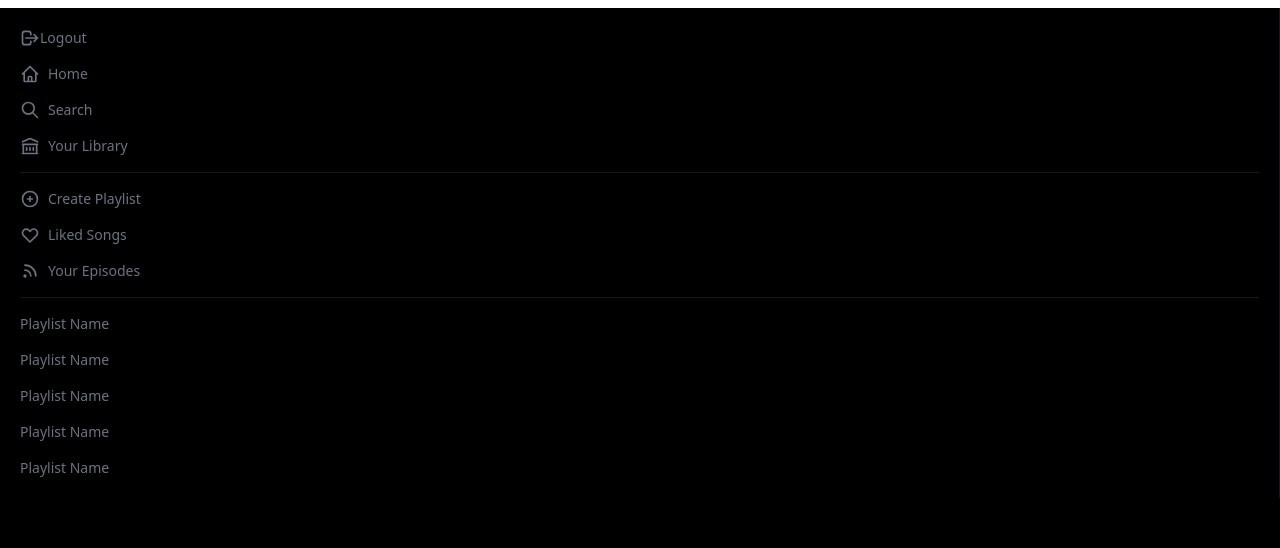
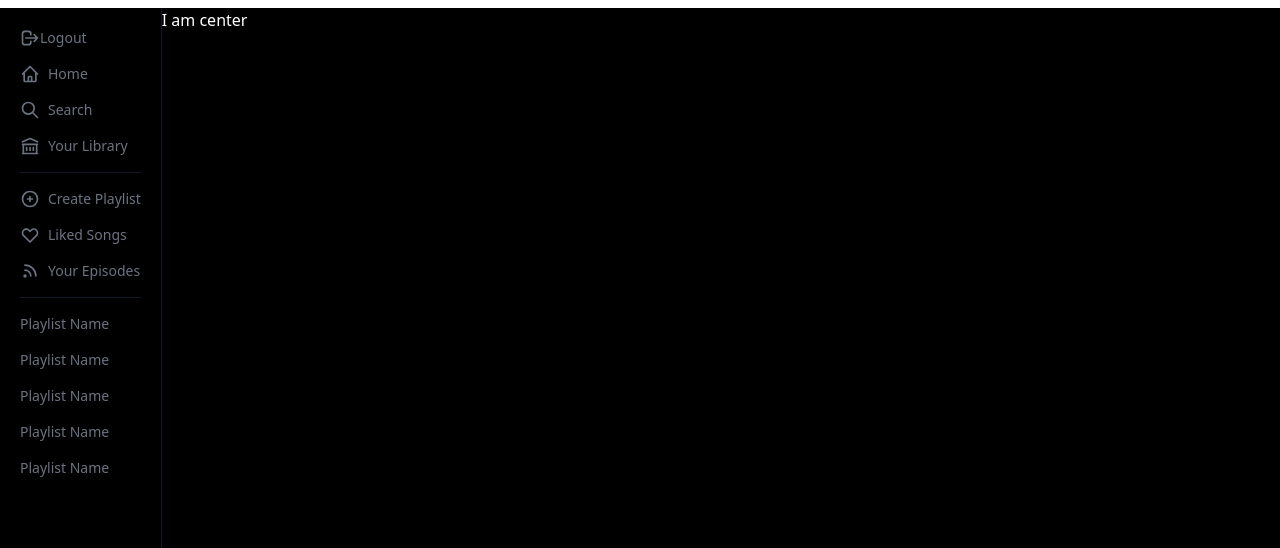
Before and after one commit to tf-jlemasters/spotify-clone, a Next.js app: page / in a window 1280 px wide. Shown: the top 548 px of the page. Built offline with nearby package versions, Linux system fonts and the light colour scheme; no server answers.

Commit message:
began center component, updated tailwindcss to use scrollbar hide

```diff
--- /dev/null
+++ b/components/Center.js
@@ -0,0 +1,9 @@
+function Center() {
+    return (
+        <div className="flex flex-grow text-white">
+            <h1>I am center</h1>
+        </div>
+    )
+}
+
+export default Center
--- a/components/Sidebar.js
+++ b/components/Sidebar.js
@@ -21,7 +21,7 @@ function Sidebar() {
     console.log(session);
 
     return (
-        <div className= "text-gray-500 p-5 text-sm border-r border-gray-900">
+        <div className= "text-gray-500 p-5 text-sm border-r border-gray-900 overflow-y-auto scrollbar-hide h-screen">
             <div className= "space-y-4">
             <button className="flex items-center space-x-2 hover:text-white" onClick={() => signOut()} >
                 <LogoutIcon className="h-5 w-5" />
--- a/package.json
+++ b/package.json
@@ -12,7 +12,8 @@
     "react": "^17.0.2",
     "react-dom": "^17.0.2",
     "recoil": "^0.6.1",
-    "spotify-web-api-node": "^5.0.2"
+    "spotify-web-api-node": "^5.0.2",
+    "tailwind-scrollbar-hide": "^1.1.7"
   },
   "devDependencies": {
     "@types/node": "17.0.4",
--- a/pages/index.js
+++ b/pages/index.js
@@ -1,18 +1,19 @@
 import Head from 'next/head'
 import Sidebar from '../components/Sidebar'
+import Center from '../components/Center'
 
 export default function Home() {
   return (
     <div className="flex min-h-screen flex-col  justify-center py-2">
       <Head>
-        <title>Create Next App</title>
+        <title>Jack's Spotify Clone App</title>
         <link rel="icon" href="/favicon.ico" />
       </Head>
 
 
-      <main className='bg-black h-screen overflow-hidden'>
+      <main className='flex bg-black h-screen overflow-hidden'>
         <Sidebar />
-        {/* Center */}
+        <Center />
       </main>
 
       <div>{/* Player */}</div>
--- a/tailwind.config.js
+++ b/tailwind.config.js
@@ -6,5 +6,7 @@ module.exports = {
   theme: {
     extend: {},
   },
-  plugins: [],
+  plugins: [
+    require("tailwind-scrollbar-hide")
+  ],
 }
```
Also changed, not shown: 1 other file (tests, documents, lock files or other folders).
